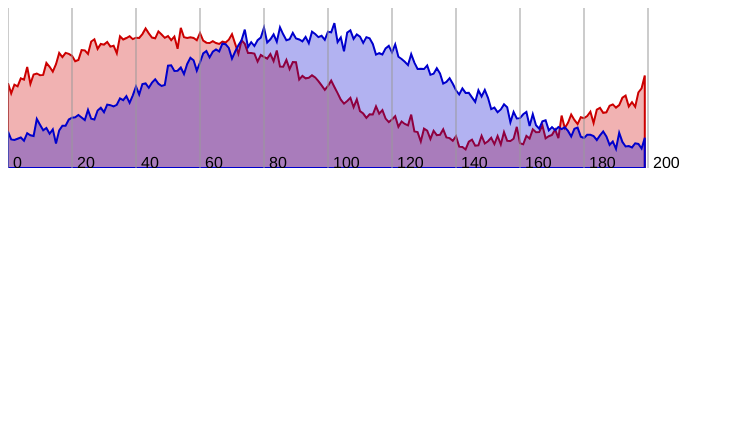
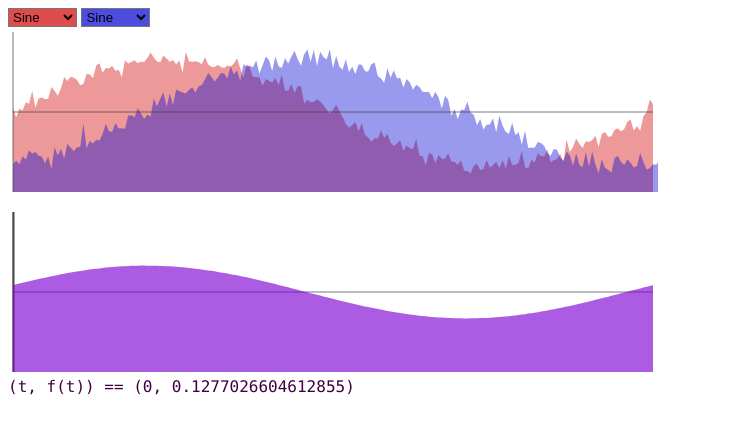
Before and after one commit to candu/quantified-savagery-files, a plain HTML site: page Algorithms/cross-correlation/index.html in a window 1280 px wide. Shown: the whole page, without its empty margins (0-734 px from the left). Drawn offline with Linux system fonts and the light colour scheme.

Commit message:
Almost finished with this demo!

```diff
--- a/Algorithms/cross-correlation/demo.css
+++ b/Algorithms/cross-correlation/demo.css
@@ -1,5 +1,13 @@
 html, body {
   font-family: "Helvetica Neue", sans-serif;
+}
+
+#datasets {
+  cursor: move;
+}
+
+#cross-correlation {
+  margin-top: 10px;
 }
 
 path {
@@ -7,16 +15,36 @@ path {
 }
 
 path.s1 {
-  stroke: #c00;
-  fill: rgba(210, 0, 0, 0.3);
+  fill: rgba(210, 0, 0, 0.4);
 }
 
 path.s2 {
-  stroke: #00c;
-  fill: rgba(0, 0, 210, 0.3);
+  fill: rgba(0, 0, 210, 0.4);
+}
+
+path.c {
+  fill: rgba(126, 0, 210, 0.64);
 }
 
 line {
-  stroke: #999;
+  stroke: rgba(64, 64, 64, 0.7);
   stroke-width: 1px;
 }
+
+line.t {
+  stroke: rgba(32, 32, 32, 0.8);
+  stroke-width: 2px;
+}
+
+#status {
+  color: #909;
+  font-family: "Menlo", monospace;
+}
+
+#s1-picker {
+  background-color: rgba(210, 0, 0, 0.7);
+}
+
+#s2-picker {
+  background-color: rgba(0, 0, 210, 0.7);
+}
--- a/Algorithms/cross-correlation/demo.js
+++ b/Algorithms/cross-correlation/demo.js
@@ -1,11 +1,50 @@
+function setup_axes(chart, w, h, x, y) {
+  chart.append('svg:line')
+    .attr('x1', x(0)).attr('y1', 0)
+    .attr('x2', x(0)).attr('y2', h)
+    .attr('class', 'tick');
+
+  chart.append('svg:line')
+    .attr('x1', 0).attr('y1', y(0))
+    .attr('x2', w).attr('y2', y(0))
+    .attr('class', 'tick');
+}
+
 window.addEvent('domready', function() {
   var N = 200, d = 0.1;
-  var S1 = Array.range(0, N).map(function(x) {
-    return Math.sin(x * 2.0 * Math.PI / N) + d * Math.randgauss();
-  });
-  var S2 = Array.range(0, N).map(function(x) {
-    return Math.sin((x - 42) * 2.0 * Math.PI / N) + d * Math.randgauss();
-  });
+  var S1, S2;
+  var s1Funcs = {
+    sine : Array.range(0, N + 1).map(function(x) {
+      return Math.sin(x * 2.0 * Math.PI / N) + d * Math.randgauss();
+    }),
+    noise : Array.range(0, N + 1).map(function(x) {
+      return d * Math.randgauss();
+    }),
+    impulse : Array.range(0, N + 1).map(function(x) {
+      return Math.max(0, Math.min(Math.randgauss() - 0.5, 1.5));
+    })
+  };
+  var s2Funcs = {
+    sine: Array.range(0, 2 * N + 1).map(function(x) {
+      return Math.sin((x - 42) * 2.0 * Math.PI / N) + d * Math.randgauss();
+    }),
+    noise : Array.range(0, 2 * N + 1).map(function(x) {
+      return d * Math.randgauss();
+    }),
+    impulse : Array.range(0, 2 * N + 1).map(function(x) {
+      var t = (x - 42) % N;
+      if (t < 0) t += N;
+      return s1Funcs['impulse'][t] + d * Math.randgauss();
+    })
+  };
+  function update_s1(funcName) {
+    S1 = s1Funcs[funcName];
+  }
+  function update_s2(funcName) {
+    S2 = s2Funcs[funcName];
+  }
+  update_s1('sine');
+  update_s2('sine');
 
   var crossCorrelation = function(t) {
     t = t % N;
@@ -23,49 +62,111 @@ window.addEvent('domready', function() {
     console.log([t, crossCorrelation(t)]);
   }
 
+  var C, cMin, cMax;
+  function update_c() {
+    C = Array.range(0, N + 1).map(function(t) {
+      return crossCorrelation(t);
+    });
+    cMin = d3.min(C);
+    cMax = d3.max(C);
+  }
+  update_c();
+
   var w = 640, h = 160;
-  var x = d3.scale.linear().domain([0, N]).range([0, w]);
-  var y1 = d3.scale.linear().domain([-1.5, 1.5]).range([h, 0]);
+  var x = d3.scale.linear().domain([0, 2 * N]).range([0, 2 * w]);
+  var y = d3.scale.linear().domain([-1.5, 1.5]).range([h, 0]);
 
-  var vis = d3.select('#chart')
+  var datasetsChart = d3.select('#datasets')
     .append('svg:svg')
-    .attr('width', w + 100)
-    .attr('height', h);
+    .attr('width', w + 10)
+    .attr('height', h + 10);
 
-  var rawData = vis.append('svg:g')
-    .attr('transform', 'translate(0, 0)');
+  var crossCorrelationChart = d3.select('#cross-correlation')
+    .append('svg:svg')
+    .attr('width', w + 10)
+    .attr('height', h + 10);
+
+  var rawData = datasetsChart.append('svg:g')
+    .attr('transform', 'translate(5, 5)');
+
+  var crossCorrelationData = crossCorrelationChart.append('svg:g')
+    .attr('transform', 'translate(5, 5)');
 
   var A = d3.svg.area()
     .x(function(d, i) { return x(i); })
     .y0(h)
-    .y1(y1)
+    .y1(y)
     .interpolate('linear');
 
-  rawData.append('svg:path')
+  var s1Area = rawData.append('svg:path')
     .attr('d', A(S1))
     .attr('class', 's1');
 
+  var s2Area = rawData.append('svg:path')
+    .attr('d', A(S2))
+    .attr('class', 's2')
+
+  var tLine = crossCorrelationData.append('svg:line')
+    .attr('x1', 0).attr('y1', 0)
+    .attr('x2', 0).attr('y2', h)
+    .attr('class', 't');
+
+  var dx = 0;
+  var textColor = d3.scale.linear()
+    .domain([0, 1])
+    .range(['#000', '#606']);
+  function update_t(t) {
+    var tx = Math.floor(x(t)) + 0.5;
+    tLine.attr('x1', tx).attr('x2', tx);
+    var tf = crossCorrelation(t);
+    var clr = textColor((tf - cMin) / (cMax - cMin));
+    if (tf == cMax) {
+      clr = '#f0f';
+    }
+    d3.select('#status')
+      .text('(t, f(t)) == (' + t + ', ' + tf + ')')
+      .style('color', clr);
+  }
+
   var dragBehavior = d3.behavior.drag().on('drag', function(d, i) {
-    console.log([d3.event.dx, d3.event.dy]);
+    dx += d3.event.dx;
+    dx = Math.max(-w, Math.min(dx, 0));
+    s2Area.attr('transform', 'translate(' + dx + ', 0)');
+    update_t(Math.floor(-N * dx / w));
   });
 
-  var activeArea = rawData.append('svg:path')
-    .attr('d', A(S2))
-    .attr('class', 's2')
-    .call(dragBehavior);
+  function reset_t() {
+    dx = 0;
+    update_t(0);
+  }
 
-  var ticks = vis.selectAll('.tick')
-    .data(x.ticks(10))
-    .enter().append('svg:g')
-      .attr('transform', function(d) { return 'translate(' + x(d) + ', 0)'; })
-      .attr('class', 'tick');
+  datasetsChart.call(dragBehavior);
+  setup_axes(rawData, w, h, x, y);
+  setup_axes(crossCorrelationData, w, h, x, y);
 
-  ticks.append('svg:line')
-    .attr('x1', 0).attr('y1', 0)
-    .attr('x2', 0).attr('y2', h);
+  var cArea = crossCorrelationData.append('svg:path')
+    .attr('d', A(C))
+    .attr('class', 'c');
 
-  ticks.append('svg:text')
-    .text(function(d) { return d; })
-    .attr('dx', 5)
-    .attr('dy', h);
+  function update_area(area, dataset) {
+    area.attr('d', A(dataset));
+  }
+
+  d3.select('#s1-picker').on('change', function() {
+    update_s1(this.value);
+    update_c();
+    update_area(s1Area, S1);
+    update_area(cArea, C);
+    reset_t();
+  });
+
+  d3.select('#s2-picker').on('change', function() {
+    update_s2(this.value);
+    update_c();
+    update_area(s2Area, S2);
+    update_area(cArea, C);
+    reset_t();
+  });
+
+  reset_t();
 });
--- a/Algorithms/cross-correlation/index.html
+++ b/Algorithms/cross-correlation/index.html
@@ -8,6 +8,20 @@
     <script src="demo.js"></script>
   </head>
   <body>
-    <div id="chart"></div>
+    <div id="controls">
+      <select id="s1-picker">
+        <option value="sine" selected>Sine</option>
+        <option value="noise">Noise</option>
+        <option value="impulse">Impulse</option>
+      </select>
+      <select id="s2-picker">
+        <option value="sine" selected>Sine</option>
+        <option value="noise">Noise</option>
+        <option value="impulse">Impulse</option>
+      </select>
+    </div>
+    <div id="datasets"></div>
+    <div id="cross-correlation"></div>
+    <div id="status"></div>
   </body>
 </html>
```
